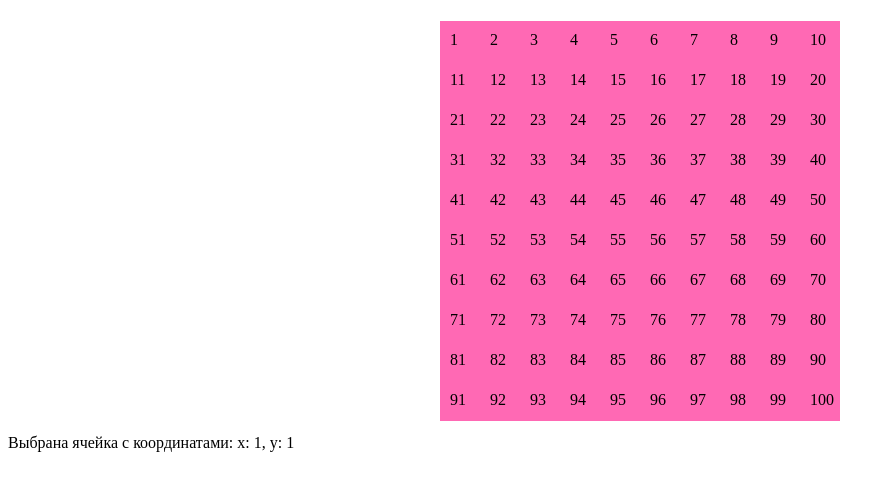
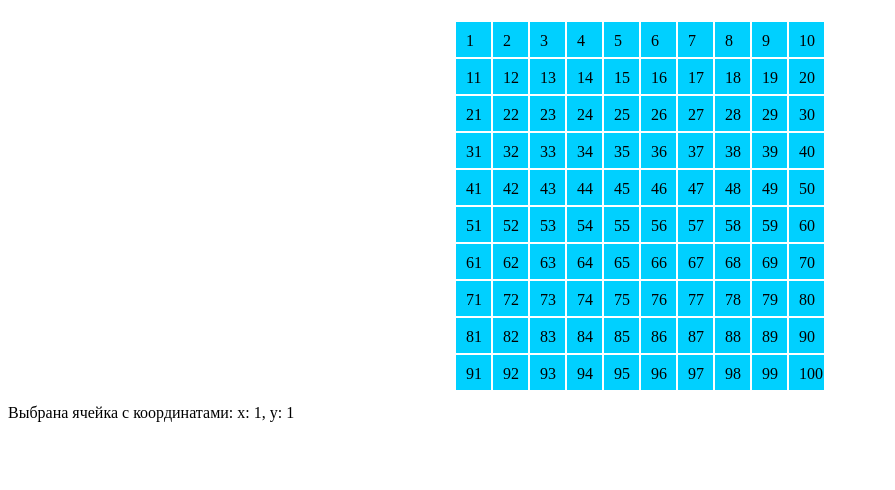
Before and after one commit to Reustick/game-of-life, a React app: page / in a window 1280 px wide. Shown: the top 490 px of the page, without its empty margins (0-895 px from the left). Built offline with nearby package versions, Linux system fonts and the light colour scheme.

Commit message:
some fix

```diff
--- a/src/components/Cell.tsx
+++ b/src/components/Cell.tsx
@@ -5,7 +5,7 @@ export interface CellProps {
   x: number
   y: number
   cellId: string
-  np: number
+  cellNumber: number
   aliveColor: string
   oldColor: string
   deadColor: string
@@ -13,17 +13,18 @@ export interface CellProps {
 }
 
 const CellItem = styled.div`
-  background-color: hotpink;
-  padding: 10px 20px 20px 10px;
-  width: 10px;
-  height: 10px;
+  background-color: #00d0ff;
+  padding: 10px;
+  width: 15px;
+  height: 15px;
+  border: 1px solid white;
 `
 
 export const Cell: FC<CellProps> = ({
   x,
   y,
   cellId,
-  np,
+  cellNumber,
   onClick,
 }: CellProps) => {
   return (
@@ -33,7 +34,7 @@ export const Cell: FC<CellProps> = ({
       onClick={() => onClick(x, y)}
       role="CellItem"
     >
-      {np}
+      {cellNumber}
     </CellItem>
   )
 }
--- a/src/components/Grid.tsx
+++ b/src/components/Grid.tsx
@@ -10,7 +10,7 @@ export interface GridProps {
 
 export const Grid: FC<GridProps> = ({ x, y, onClick }: GridProps) => {
   const matrix: Array<ReactElement> = []
-  let k: number = 1
+  let cellCounter: number = 1
 
   for (let i = 0; i < x; i++) {
     for (let j = 0; j < y; j++) {
@@ -22,13 +22,13 @@ export const Grid: FC<GridProps> = ({ x, y, onClick }: GridProps) => {
           cellId={cellId}
           key={cellId}
           onClick={() => onClick(i, j)}
-          np={k}
+          cellNumber={cellCounter}
           aliveColor={''}
           deadColor={''}
           oldColor={''}
         />
       )
-      k++
+      cellCounter++
     }
   }
   return <Wrapper>{matrix}</Wrapper>
```
Also changed, not shown: 1 other file (tests, documents, lock files or other folders).
